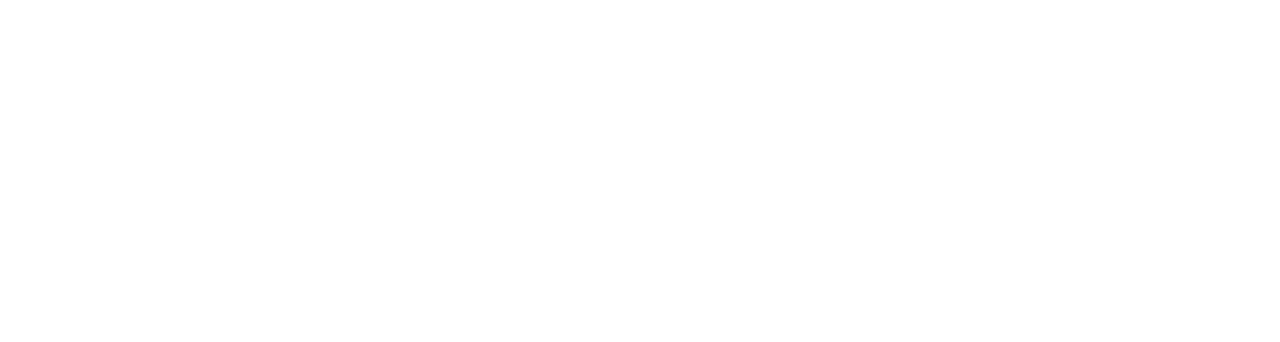
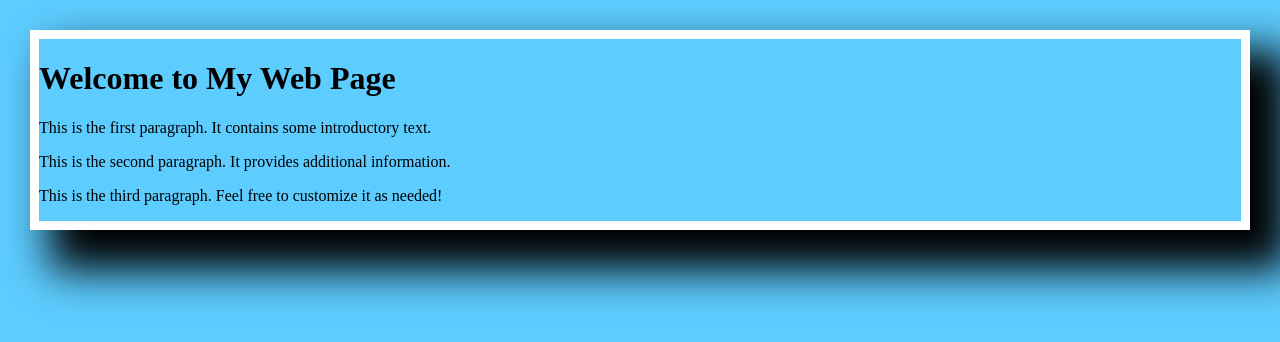
Before and after one commit to Hamim470/My-simple-website, a plain HTML site: page index.html in a window 1280 px wide. Drawn offline with Linux system fonts and the light colour scheme.

Commit message:
added the first blog

```diff
--- a/index.html
+++ b/index.html
@@ -4,8 +4,12 @@
     <meta charset="UTF-8">
     <meta name="viewport" content="width=device-width, initial-scale=1.0">
     <title>My Simple Website</title>
+    <link rel="stylesheet" href="styles/blog.css">
 </head>
 <body>
-
+    <h1>Welcome to My Web Page</h1>
+    <p>This is the first paragraph. It contains some introductory text.</p>
+    <p>This is the second paragraph. It provides additional information.</p>
+    <p>This is the third paragraph. Feel free to customize it as needed!</p>
 </body>
 </html>
--- /dev/null
+++ b/styles/blog.css
@@ -0,0 +1,6 @@
+body{
+    background-color:rgb(93, 204, 255);
+    margin:30px;
+    border:9px solid rgb(255, 255, 255);
+    box-shadow:30px 30px 40px 10px;
+}
```
